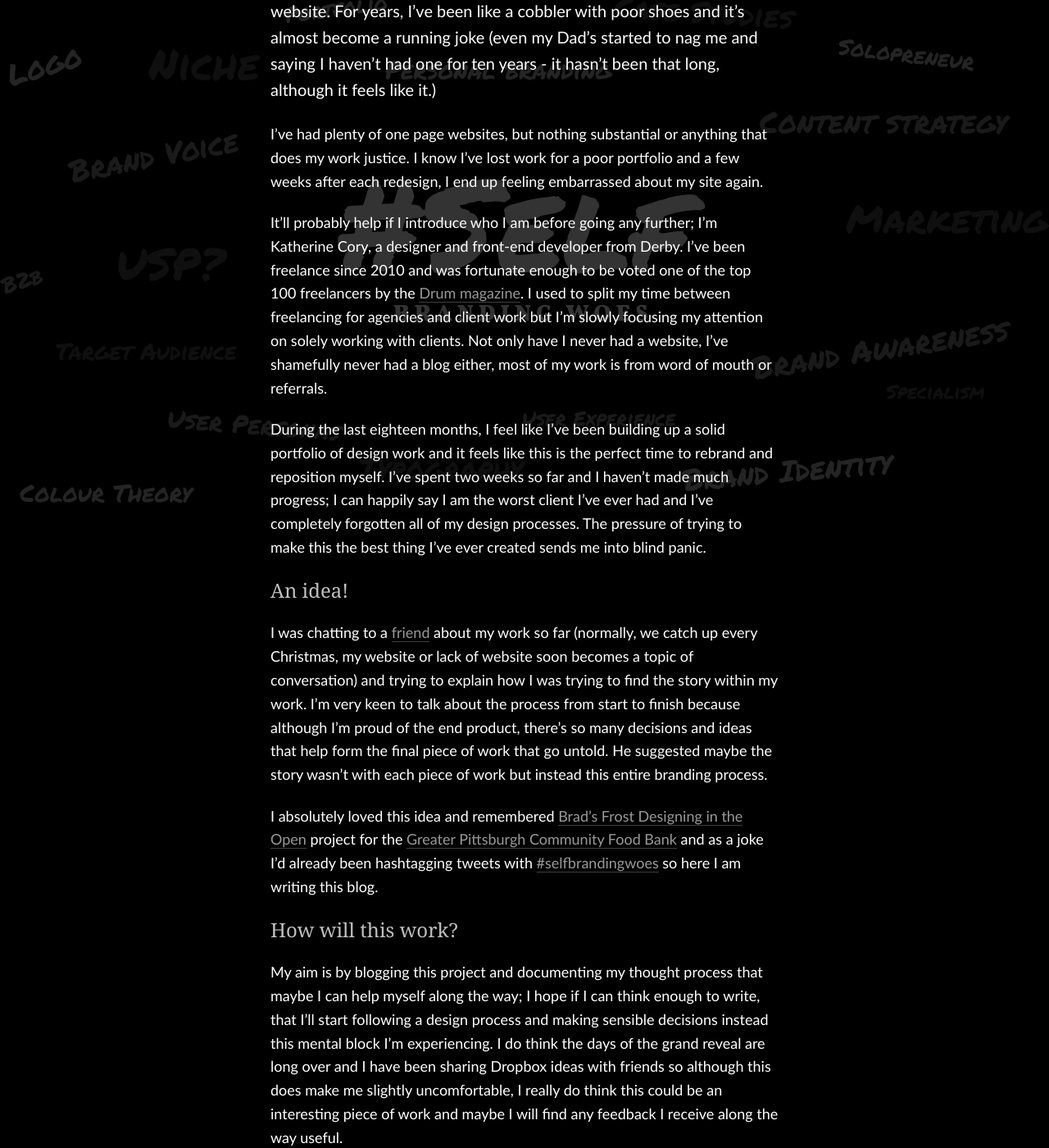
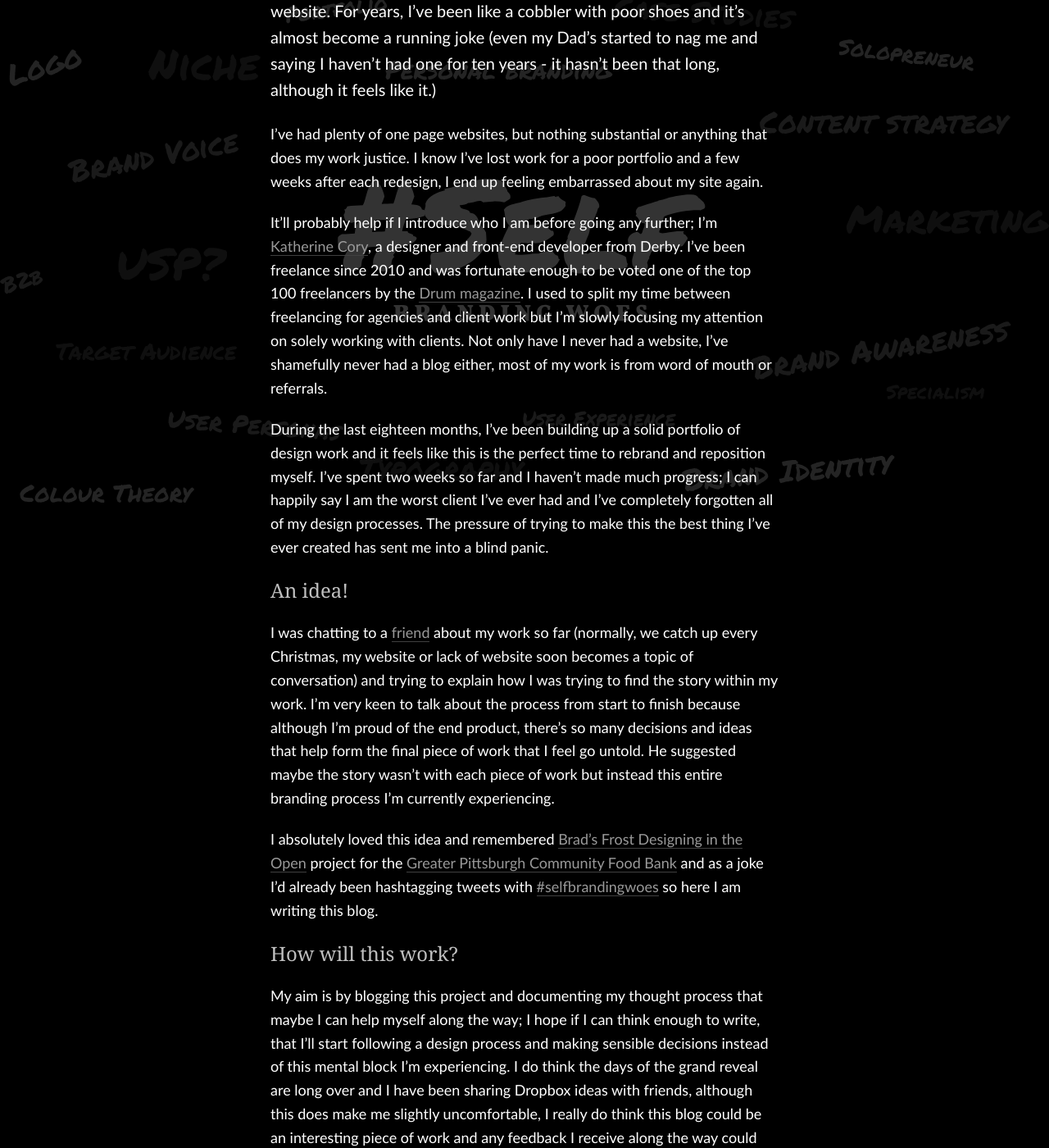
Before and after one commit to katherinecory/self-branding-woes, a Jekyll site: the page built from index.md, in a window 1280 px wide and 1400 px high, scrolled down 778 px. Shown: the whole window at 82% size. Built offline with Jekyll 4.4.1, drawn with Linux system fonts in a browser that asks for light colours; nearby versions of some CDN libraries; some web fonts are replaced; a script that is not in the unit is left out; some of the changed text lies outside the part shown.

Commit message:
Alter the copy of the first blog.

```diff
--- a/index.md
+++ b/index.md
@@ -11,19 +11,19 @@ Anyone who knows me, knows I constantly talk about making myself a website. For
 
 I've had plenty of one page websites, but nothing substantial or anything that does my work justice. I know I've lost work for a poor portfolio and a few weeks after each redesign, I end up feeling embarrassed about my site again.
 
-It'll probably help if I introduce who I am before going any further; I'm Katherine Cory, a designer and front-end developer from Derby. I've been freelance since 2010 and was fortunate enough to be voted one of the top 100 freelancers by the [Drum magazine](http://thedrum.com). I used to split my time between freelancing for agencies and client work but I'm slowly focusing my attention on solely working with clients. Not only have I never had a website, I've shamefully never had a blog either, most of my work is from word of mouth or referrals.
+It'll probably help if I introduce who I am before going any further; I'm [Katherine Cory](http://kcory.co/z2Zeuz), a designer and front-end developer from Derby. I've been freelance since 2010 and was fortunate enough to be voted one of the top 100 freelancers by the [Drum magazine](http://thedrum.com). I used to split my time between freelancing for agencies and client work but I'm slowly focusing my attention on solely working with clients. Not only have I never had a website, I've shamefully never had a blog either, most of my work is from word of mouth or referrals.
 
-During the last eighteen months, I feel like I've been building up a solid portfolio of design work and it feels like this is the perfect time to rebrand and reposition myself. I've spent two weeks so far and I haven't made much progress; I can happily say I am the worst client I've ever had and I've completely forgotten all of my design processes. The pressure of trying to make this the best thing I've ever created sends me into blind panic.
+During the last eighteen months, I've been building up a solid portfolio of design work and it feels like this is the perfect time to rebrand and reposition myself. I've spent two weeks so far and I haven't made much progress; I can happily say I am the worst client I've ever had and I've completely forgotten all of my design processes. The pressure of trying to make this the best thing I've ever created has sent me into a blind panic.
 
 ##An idea!
 
-I was chatting to a [friend](http://coreymwamba.co.uk/) about my work so far (normally, we catch up every Christmas, my website or lack of website soon becomes a topic of conversation) and trying to explain how I was trying to find the story within my work. I'm very keen to talk about the process from start to finish because although I'm proud of the end product, there's so many decisions and ideas that help form the final piece of work that go untold. He suggested maybe the story wasn't with each piece of work but instead this entire branding process.
+I was chatting to a [friend](http://coreymwamba.co.uk/) about my work so far (normally, we catch up every Christmas, my website or lack of website soon becomes a topic of conversation) and trying to explain how I was trying to find the story within my work. I'm very keen to talk about the process from start to finish because although I'm proud of the end product, there's so many decisions and ideas that help form the final piece of work that I feel go untold. He suggested maybe the story wasn't with each piece of work but instead this entire branding process I'm currently experiencing.
 
 I absolutely loved this idea and remembered [Brad's Frost Designing in the Open](http://bradfrost.com/blog/post/designing-in-the-open/) project for the [Greater Pittsburgh Community Food Bank](http://foodbank.bradfrostweb.com/timeline/) and as a joke I'd already been hashtagging tweets with [#selfbrandingwoes](http://kcory.co/1Jc0pCL) so here I am writing this blog.
 
 ##How will this work?
 
-My aim is by blogging this project and documenting my thought process that maybe I can help myself along the way; I hope if I can think enough to write, that I'll start following a design process and making sensible decisions instead this mental block I'm experiencing. I do think the days of the grand reveal are long over and I have been sharing Dropbox ideas with friends so although this does make me slightly uncomfortable, I really do think this could be an interesting piece of work and maybe I will find any feedback I receive along the way useful.
+My aim is by blogging this project and documenting my thought process that maybe I can help myself along the way; I hope if I can think enough to write, that I'll start following a design process and making sensible decisions instead of this mental block I'm experiencing. I do think the days of the grand reveal are long over and I have been sharing Dropbox ideas with friends, although this does make me slightly uncomfortable, I really do think this blog could be an interesting piece of work and any feedback I receive along the way could help for the story of my brand.
 
 I'm not sure how many blog posts I'll do yet or even how this will work exactly, but I'm keen to try. One thing I am sure of is that I need to be careful that I don't spend too long on this blog and still don't have a website in three months time! I've set myself the deadline of having a new website online by 7th November, which is my 30th!
 
```
